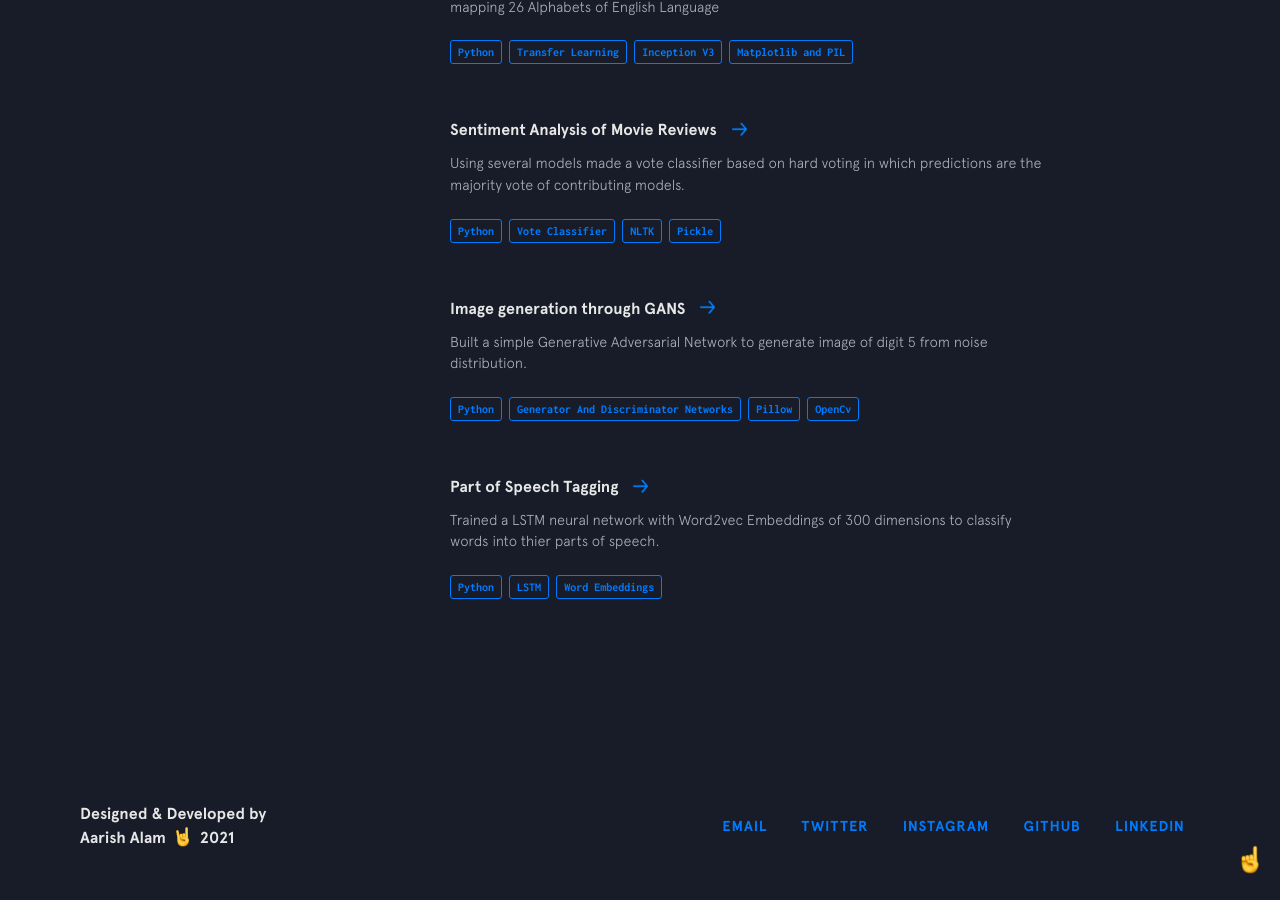
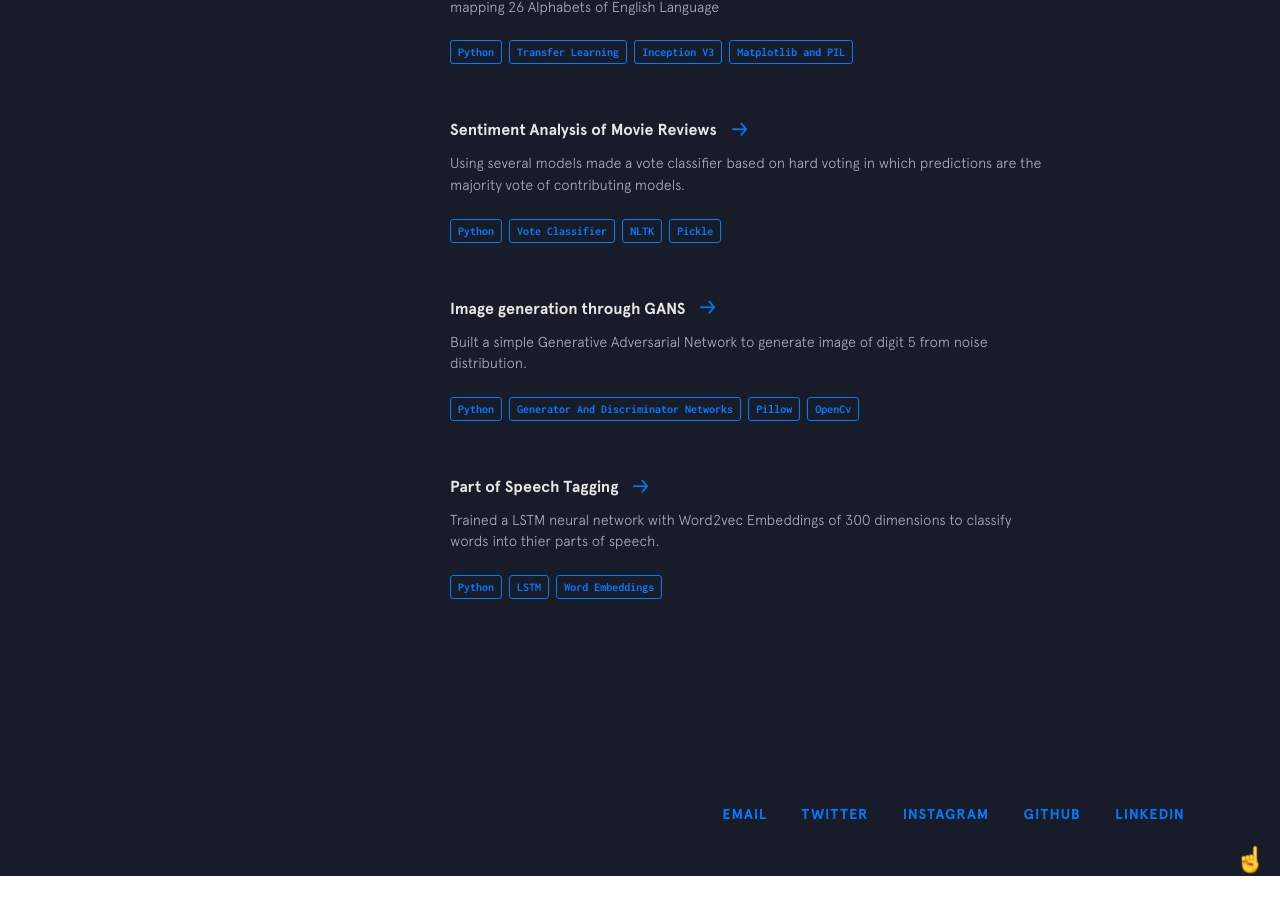
Before and after one commit to RheagalFire/rheagalfire.github.io, a Jekyll site: the page built from index.html, in a window 1280 px wide and 900 px high, scrolled down 3550 px. Built offline with Jekyll 4.4.1, drawn with Linux system fonts in a browser that asks for light colours; nearby versions of some CDN libraries; after the commit the page ends 4426 px from its top, so only the background shows below that.

Commit message:
Update footer.html

```diff
--- a/_includes/footer.html
+++ b/_includes/footer.html
@@ -1,13 +1,5 @@
 <footer class="footer">
   <div class="footer__copyright">
-    <div class="top">
-      <span>Designed &amp; Developed by</span>
-    </div>
-    <div class="bottom">
-      <span>Aarish Alam</span>
-      <img class="emoji" src="{{site.baseurl}}/img/emojis/rockon.png" alt="emoji">
-      <span>2021</span>
-    </div>
   </div>
   <div class="footer__links">
     {% for link in site.social %}
```
